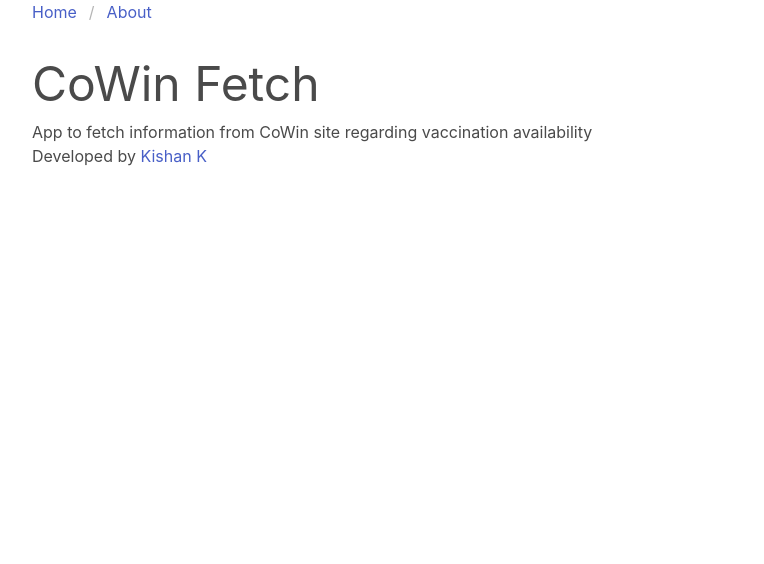
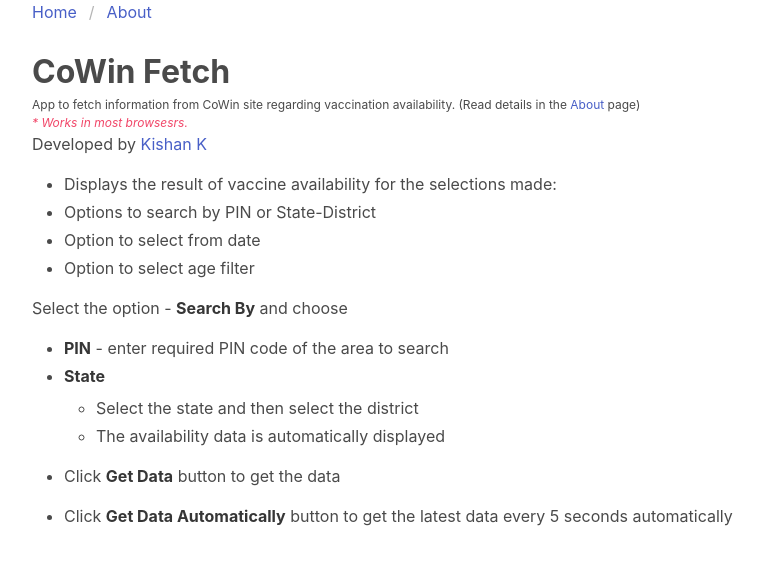
Before and after one commit to kishankarun/cowin-fetch, a Vue app: page /#/about in a window 1280 px wide. Shown: the top 564 px of the page, without its empty margins (0-764 px from the left). Built offline with nearby package versions, Linux system fonts and the light colour scheme.

Commit message:
Updated UI
- Fixed alignment and buttons
- Updated About page and text
- Table width issue fixed

```diff
--- a/public/index.html
+++ b/public/index.html
@@ -12,9 +12,11 @@
     <noscript>
       <strong>We're sorry but <%= htmlWebpackPlugin.options.title %> doesn't work properly without JavaScript enabled. Please enable it to continue.</strong>
     </noscript>
+
     <div class="container is-fluid">
       <div id="app"></div>
     </div>
+    <script type="text/javascript" src="https://www.freevisitorcounters.com/en/home/counter/838061/t/0"></script>
 
     <!-- built files will be auto injected -->
   </body>
--- a/src/App.vue
+++ b/src/App.vue
@@ -5,7 +5,11 @@
       <li><router-link class="navbar-item" to="/about">About</router-link></li>
     </ul>
   </nav>
-  <h1 class="is-size-1">CoWin Fetch</h1>
-  <h5> App to fetch information from CoWin site regarding vaccination availability</h5>
+  <div class="is-size-3 has-text-weight-bold">CoWin Fetch</div>
+  <div class="is-size-7">
+    App to fetch information from CoWin site regarding vaccination availability.
+    (Read details in the <router-link to="/about">About</router-link> page)
+  </div>
+  <p class="is-size-7 is-italic has-text-danger">* Works in most browsesrs.</p>
   <router-view/>
 </template>
--- /dev/null
+++ b/src/components/InfoTable.vue
@@ -0,0 +1,59 @@
+<template>
+    <table class="table is-bordered is-striped">
+      <tbody>
+          <tr v-for="item in vaccinationInfo" :key="item">
+            <td>
+              <div> <strong>{{item.name}}</strong> </div>
+                {{item.address}}, {{item.pincode}}
+                <span v-if="item.fee_type === 'Paid'" style="text-transform: uppercase;color: white; background: #ad0000;">
+                  {{item.fee_type}}
+                </span>
+            </td>
+          <td v-for="sessionItem in item.sessions" :key="sessionItem">
+            <div> <strong>{{ sessionItem.date }}</strong> </div>
+            <div> {{ sessionItem.vaccine }} </div>
+            <div>
+              <small>Age: {{sessionItem.min_age_limit }}+</small>
+              <table>
+                <tr>
+                  <td><strong>D1 </strong> <br>{{sessionItem.available_capacity_dose1}}</td>
+                  <td :style="{backgroundColor: isAvailable(sessionItem.available_capacity)}">{{sessionItem.available_capacity}}</td>
+                  <td><strong>D2 </strong> <br>{{sessionItem.available_capacity_dose2}}</td>
+                </tr>
+              </table>
+            </div>
+          </td>
+        </tr>
+      </tbody>
+  </table>
+</template>
+
+<script>
+export default {
+  name: 'InfoTable',
+  props: {
+    vaccinationInfo: Object
+  },
+  methods: {
+    isAvailable(availability) {return availability > 0 ? 'lightgreen' : 'lightpink'},
+  }
+}
+</script>
+
+<!-- Add "scoped" attribute to limit CSS to this component only -->
+<style scoped>
+
+/* table {
+  text-align: center;
+  border-bottom: 1px solid black;
+}
+
+td, th {
+  border: 1px solid black;
+  border-collapse: collapse;
+  margin: 5px;
+  padding: 5px;
+} */
+
+
+</style>
--- a/src/views/About.vue
+++ b/src/views/About.vue
@@ -1,5 +1,33 @@
 <template>
+<div>
   <div class="about">
     Developed by <a href="mailto:kishan.karun@gmail.com">Kishan K</a>
   </div>
+  <div class="content">
+    <ul>
+      <li>Displays the result of vaccine availability for the selections made:</li>
+      <li>Options to search by PIN or State-District</li>
+      <li>Option to select from date</li>
+      <li>Option to select age filter</li>
+    </ul>
+
+    Select the option - <strong>Search By</strong> and choose
+    <ul>
+      <li><strong>PIN</strong> - enter required PIN code of the area to search</li>
+      <li><strong>State</strong></li>
+      <ul>
+        <li>Select the state and then select the district</li>
+        <li>The availability data is automatically displayed</li>
+      </ul>
+      <li>Click <strong>Get Data</strong> button to get the data</li>
+    </ul>
+
+    <ul>
+      <li>Click <strong>Get Data Automatically</strong> button to get the latest data every 5 seconds automatically</li>
+    </ul>
+  </div>
+
+</div>
+
+
 </template>
--- a/src/views/Home.vue
+++ b/src/views/Home.vue
@@ -1,7 +1,5 @@
 <template>
   <div class="home">
-    <p class="is-italic has-text-danger">* Works only in Desktop browsers and Android chrome browser.</p>
-
     <div class="field is-grouped">
       <p class="control">
         <label class="label">
@@ -27,7 +25,8 @@
     </div>
 
 
-    <div class="field is-grouped" v-show="!errorVal && optionType === 'state'">
+    <div v-show="!errorVal && optionType === 'state'">
+      <div class="field is-grouped">
         <p class="control">
           <label class="label" for="state">
             State:
@@ -40,6 +39,9 @@
             </div>
           </label>
         </p>
+      </div>
+
+      <div class="field is-grouped">
         <p class="control">
           <label class="label" for="district">
             District:
@@ -52,6 +54,7 @@
             </div>
           </label>
         </p>
+      </div>
     </div>
 
 
@@ -68,7 +71,8 @@
       {{errorVal}}
     </div>
 
-    <div class="field is-grouped">
+
+    <div class="field is-grouped mt-3">
       <p class="control">
         <label class="label" for="age">
           Age limit:
@@ -85,101 +89,40 @@
 
     <div class="field is-grouped">
       <div class="control">
-        <input type="button" class="button is-primary" value="Get data" ref="getButton" @click="getVaccinationInfoWeek">
+        <input type="button" class="button is-primary is-small is-rounded" value="Get data" ref="getButton" @click="getVaccinationInfoWeek">
       </div>
       <div class="control">
-        <button type="submit" class="button is-info" value="Poll" ref="pollButton" @click="startTimer">{{pollButtonText}}</button>
+        <button type="submit" class="button is-info is-small is-rounded" value="Poll" ref="pollButton" @click="startTimer">{{pollButtonText}}</button>
       </div>
     </div>
 
-    <h1 class="subtitle">
+    <div class="has-text-weight-bold">
       <span class="is-uppercase has-text-danger" v-if="optionType"> {{ optionType }} </span>
       <span v-if="optionType === 'state'">
-        <span v-if="selectedState"> :  {{ getName('state') }} </span>
-        <span v-if="selectedDistrict"> and {{ getName('district') }} </span>
+        <span v-if="selectedState"> :  {{ getName('state') }} </span> and
+        <span v-if="selectedDistrict"> {{ getName('district') }} </span>
       </span>
       <span v-else>
         <span v-if="pinCode">: {{ pinCode }}</span>
       </span>
-    </h1>
+    </div>
 
-    <h1 class="title">Available slots <span class="has-text-weight-bold has-text-danger" v-if="age">for {{age}}+ age group</span></h1>
+    <h1 class="is-size-5 has-text-weight-bold">Available slots <span class="has-text-weight-bold has-text-danger" v-if="age">for {{age}}+ age group</span></h1>
 
     <div v-if="processedVaccInfoWeek && processedVaccInfoWeek.length > 0">
-      <table style="width: 100%; display: block; max-height: 300px; overflow-y: scroll">
-        <tbody>
-          <tr v-for="item in processedVaccInfoWeek" :key="item">
-            <td>
-                <h5>{{item.name}}</h5>
-                <strong>Block:</strong> {{item.block_name}} <br>
-              </td>
-              <td>
-                {{item.address}}, {{item.pincode}}
-                <span v-if="item.fee_type === 'Paid'" style="text-transform: uppercase;color: white; background: #ad0000;">
-                  {{item.fee_type}}
-                </span>
-              </td>
-            <template v-for="sessionItem in item.sessions" >
-              <td v-if="sessionItem.available_capacity" :key="sessionItem">
-                <div> <strong>{{ sessionItem.date }}</strong> </div>
-                <div> {{ sessionItem.vaccine }} </div>
-                <div>
-                  <small>Age: {{sessionItem.min_age_limit }}+</small>
-                  <table border="1">
-                    <thead>
-                      <tr>
-                        <th>D1</th><th>Total</th><th>D2</th>
-                      </tr>
-                    </thead>
-                    <tr>
-                      <td>{{sessionItem.available_capacity_dose1}}</td>
-                      <td :style="{backgroundColor: isAvailable(sessionItem.available_capacity)}">{{sessionItem.available_capacity}}</td>
-                      <td>{{sessionItem.available_capacity_dose2}}</td>
-                    </tr>
-                  </table>
-                </div>
-              </td>
-            </template>
-          </tr>
-        </tbody>
-      </table>
+      <InfoTable :vaccinationInfo="processedVaccInfoWeek"></InfoTable>
     </div>
     <div v-else>
-      <h2 class="subtitle">No slots available</h2>
+      <div class="has-background-danger-light">- No slots available -</div>
     </div>
     <br>
     <span class="label">D1: Dose 1, D2: Dose 2</span>
+
     <hr>
 
     <div v-if="vaccInfoWeek">
-      <h1 class="title">All slots for all age groups</h1>
-      <table style="width: 100%; display: block; max-height: 300px; overflow-y: scroll">
-        <tr v-for="item in vaccInfoWeek" :key="item">
-           <td>
-              <h5>{{item.name}}</h5> </td>
-            <td>
-              <strong>Block:</strong> {{item.block_name}} <br>
-              {{item.address}}, {{item.pincode}}
-              <span v-if="item.fee_type === 'Paid'" style="text-transform: uppercase;color: white; background: #ad0000;">
-                {{item.fee_type}}
-              </span>
-            </td>
-          <td v-for="sessionItem in item.sessions" :key="sessionItem">
-            <div> <strong>{{ sessionItem.date }}</strong> </div>
-            <div> {{ sessionItem.vaccine }} </div>
-            <div>
-              <small>Age: {{sessionItem.min_age_limit }}+</small>
-              <table>
-                <tr>
-                  <td><strong>D1</strong> <br>{{sessionItem.available_capacity_dose1}}</td>
-                  <td :style="{backgroundColor: isAvailable(sessionItem.available_capacity)}">{{sessionItem.available_capacity}}</td>
-                  <td>D2 <br>{{sessionItem.available_capacity_dose2}}</td>
-                </tr>
-              </table>
-            </div>
-          </td>
-        </tr>
-      </table>
+      <h1 class="is-size-5 has-text-weight-bold">All slots for all age groups</h1>
+      <InfoTable :vaccinationInfo="vaccInfoWeek"></InfoTable>
     </div>
 
   </div>
@@ -187,10 +130,12 @@
 
 <script>
 import axios from 'axios'
+import InfoTable from '../components/InfoTable.vue';
 
 export default {
   name: 'Home',
   components: {
+    InfoTable
   },
   data() {
     return {
@@ -266,6 +211,7 @@
       this.vaccInfoWeek = null;
     },
     populateStoredValues() {
+      if (this.optionType === 'state') {
         if (localStorage.state) {
           this.selectedState = localStorage.state;
           this.changeState();
@@ -274,6 +220,7 @@
         if (localStorage.district) {
           this.selectedDistrict = localStorage.district;
           this.changeDistrict();
+        }
       }
 
       if (localStorage.pin) {
@@ -314,7 +261,6 @@
         this.getVaccinationInfoWeek();
       }
     },
-    isAvailable(availability) {return availability > 0 ? 'lightgreen' : 'lightpink'},
     feeType(type) {return type === 'Paid' ? 'lightpink' : 'lightgreen'},
     formatDate() {
       const convertedDate = new Date(this.date);
@@ -359,9 +305,11 @@
       }
     },
     changeDistrict(event) {
-      if ((event === 'mounted') || ((event.type === 'change' && event.target.id === 'district') )) {
+      if (event) {
+        if ((event === 'mounted') || ((event !== 'mounted') && (event.type === 'change' && event.target.id === 'district') )) {
           localStorage.setItem('district', this.selectedDistrict);
           this.getVaccinationInfoWeek();
+        }
       }
     },
     async getStates(event) {
@@ -481,13 +429,13 @@
 table {
   text-align: center;
 }
-
+/*
 td, th {
   border: 1px solid black;
   border-collapse: collapse;
   margin: 5px;
   padding: 5px;
-}
+} */
 
 
 </style>
```
Also changed, not shown: 13 other files (tests, documents, lock files or other folders). Lines whose indentation alone changed are shown as unchanged.
